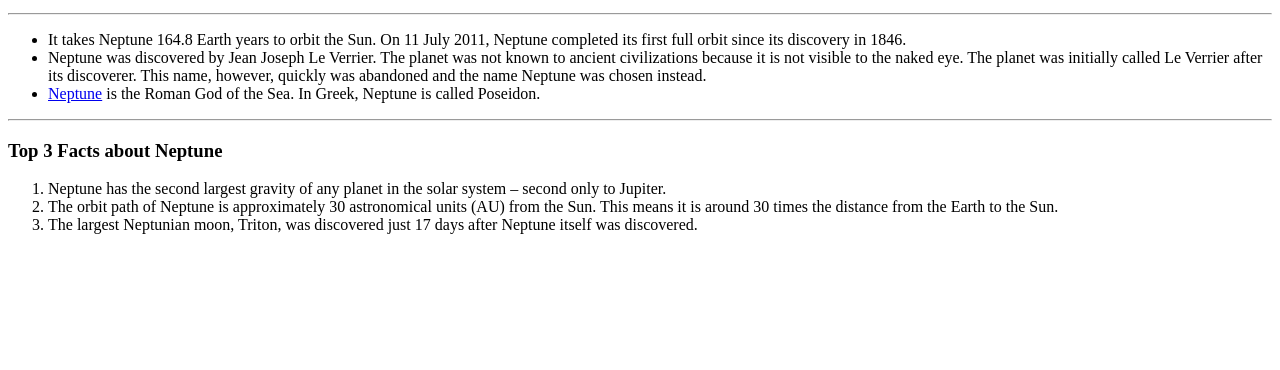
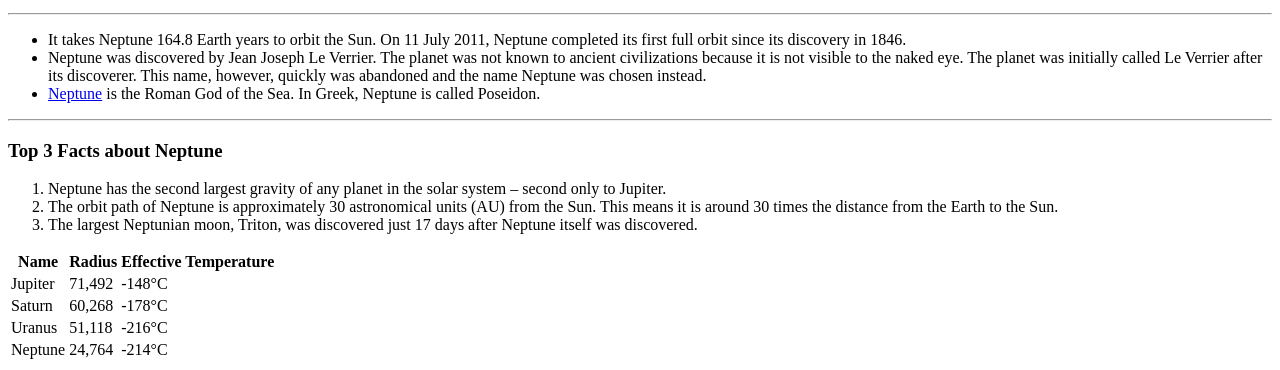
Before and after one commit to davidnicholastaylor/CWDC2-HTML, a plain HTML site: page index.html in a window 1280 px wide. Shown: the part 486-856 px from the top of the page. Before the commit the page ends 800 px from the top, so only its background shows below. Drawn offline with Linux system fonts and the light colour scheme.

Commit message:
created a table including an HTML entity symbol

```diff
--- a/index.html
+++ b/index.html
@@ -26,5 +26,36 @@
 <li>The orbit path of Neptune is approximately 30 astronomical units (AU) from the Sun. This means it is around 30 times the distance from the Earth to the Sun.</li>
 <li>The largest Neptunian moon, Triton, was discovered just 17 days after Neptune itself was discovered.</li>
     </ol>
+    <table>
+        <thead>
+            <tr>
+                <th>Name</th>
+                <th>Radius</th>
+                <th>Effective Temperature</th>
+            </tr>
+        </thead>
+        <tbody>
+            <tr>
+                <td>Jupiter</td>
+                <td>71,492</td>
+                <td>-148&deg;C</td>
+            </tr>
+            <tr>
+                <td>Saturn</td>
+                <td>60,268</td>
+                <td>-178&deg;C</td>
+            </tr>
+            <tr>
+                <td>Uranus</td>
+                <td>51,118</td>
+                <td>-216&deg;C</td>
+            </tr>
+            <tr>
+                <td>Neptune</td>
+                <td>24,764</td>
+                <td>-214&deg;C</td>
+            </tr>
+        </tbody>
+    </table>
 </body>
 </html>
```
